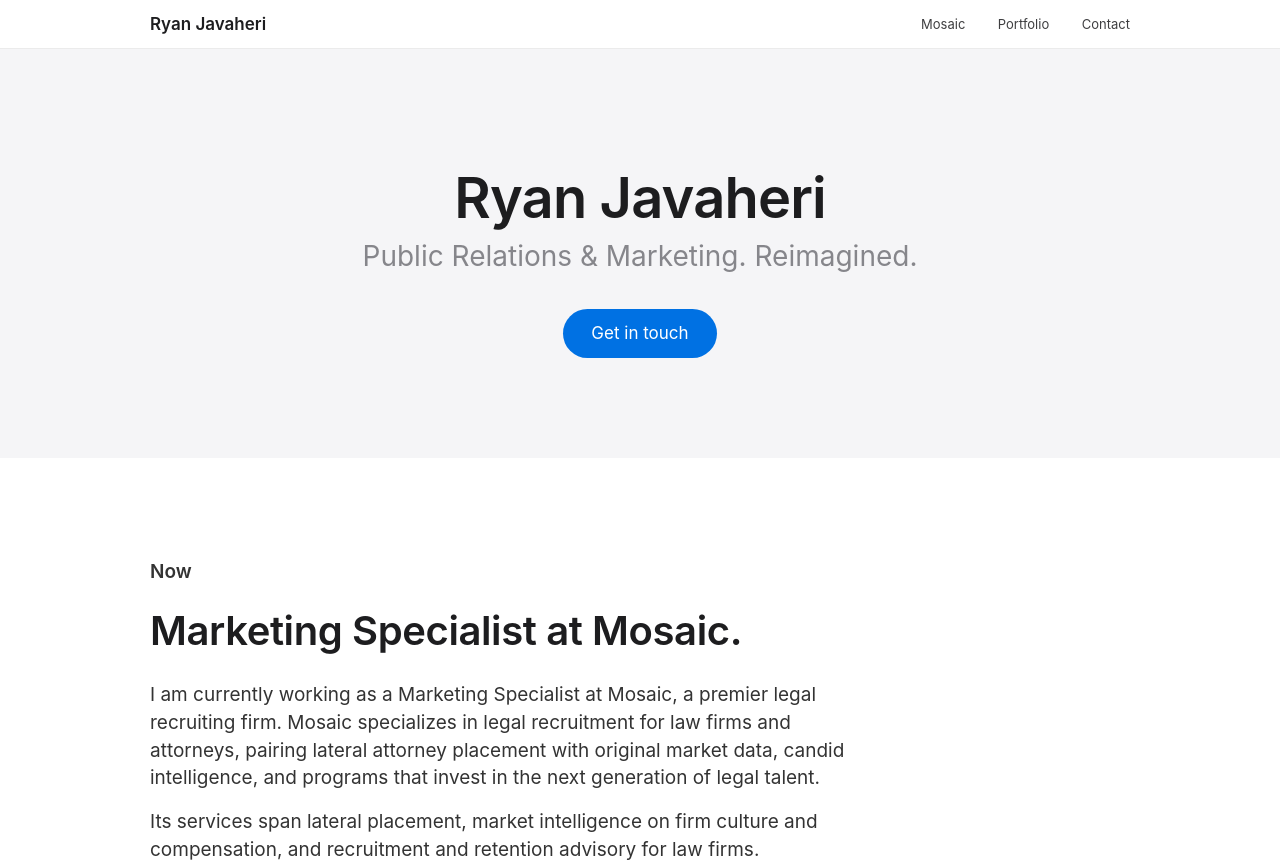
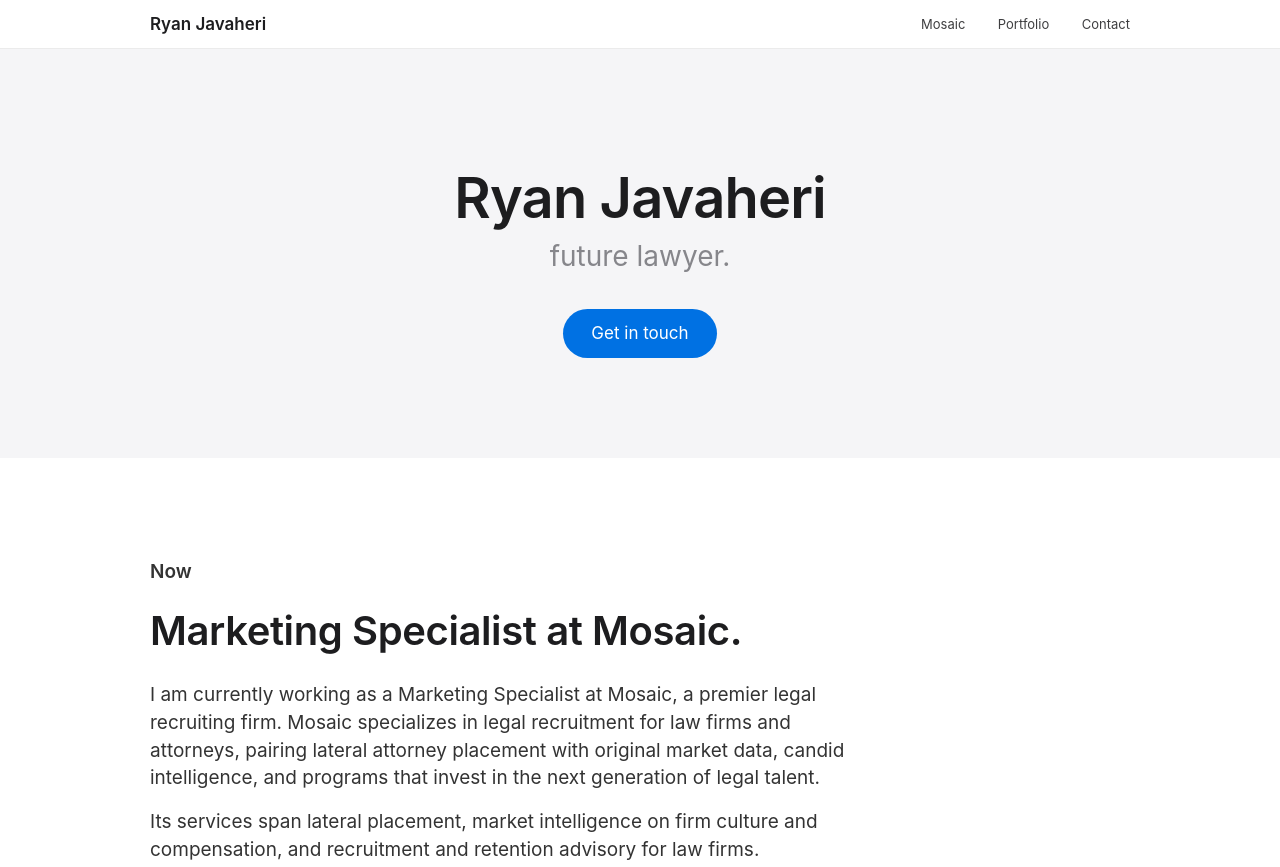
Before and after one commit to javisrevenge21/Ryan-Javaheri, a plain HTML site: page index.html in a window 1280 px wide. Shown: the top 867 px of the page. Drawn offline with Linux system fonts and the light colour scheme.

Commit message:
Update hero subhead to future lawyer

```diff
--- a/index.html
+++ b/index.html
@@ -112,7 +112,7 @@ footer { background: var(--light); padding: 40px 22px; text-align: center; color
 
 <header class="hero">
   <h1>Ryan Javaheri</h1>
-  <p class="sub">Public Relations &amp; Marketing. Reimagined.</p>
+  <p class="sub">future lawyer.</p>
   <a class="cta" href="#contact">Get in touch</a>
 </header>
 
```
